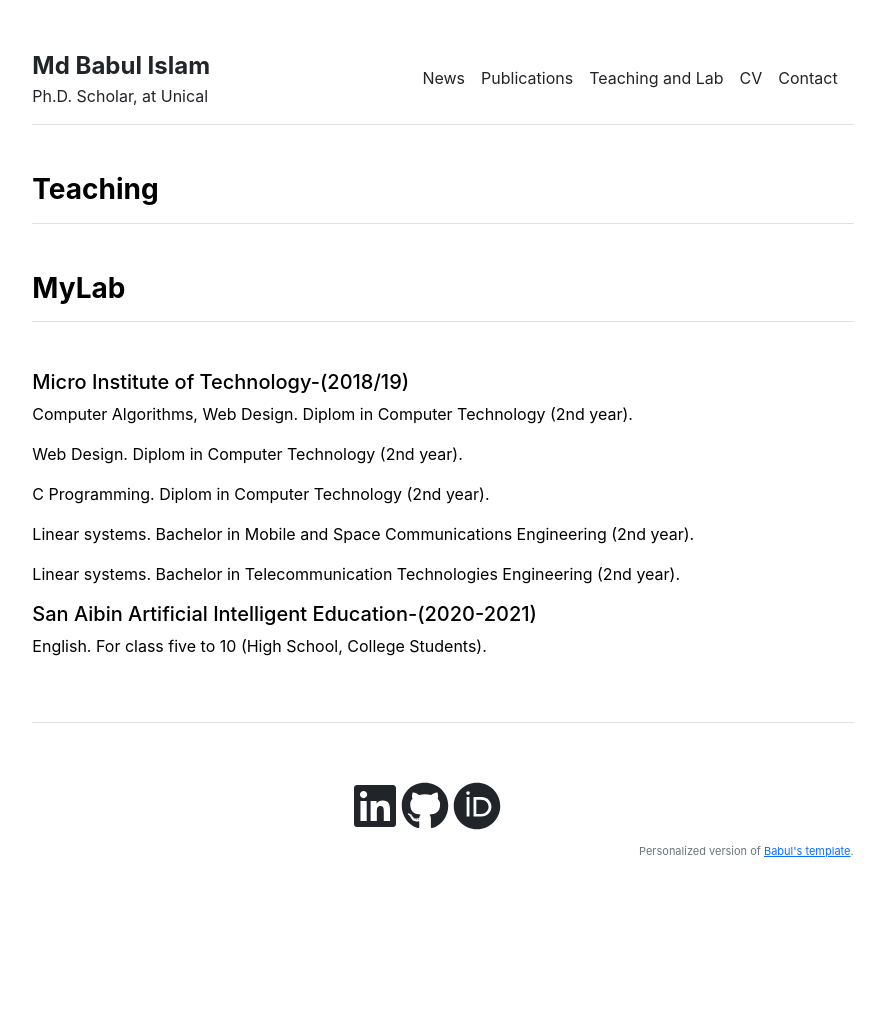
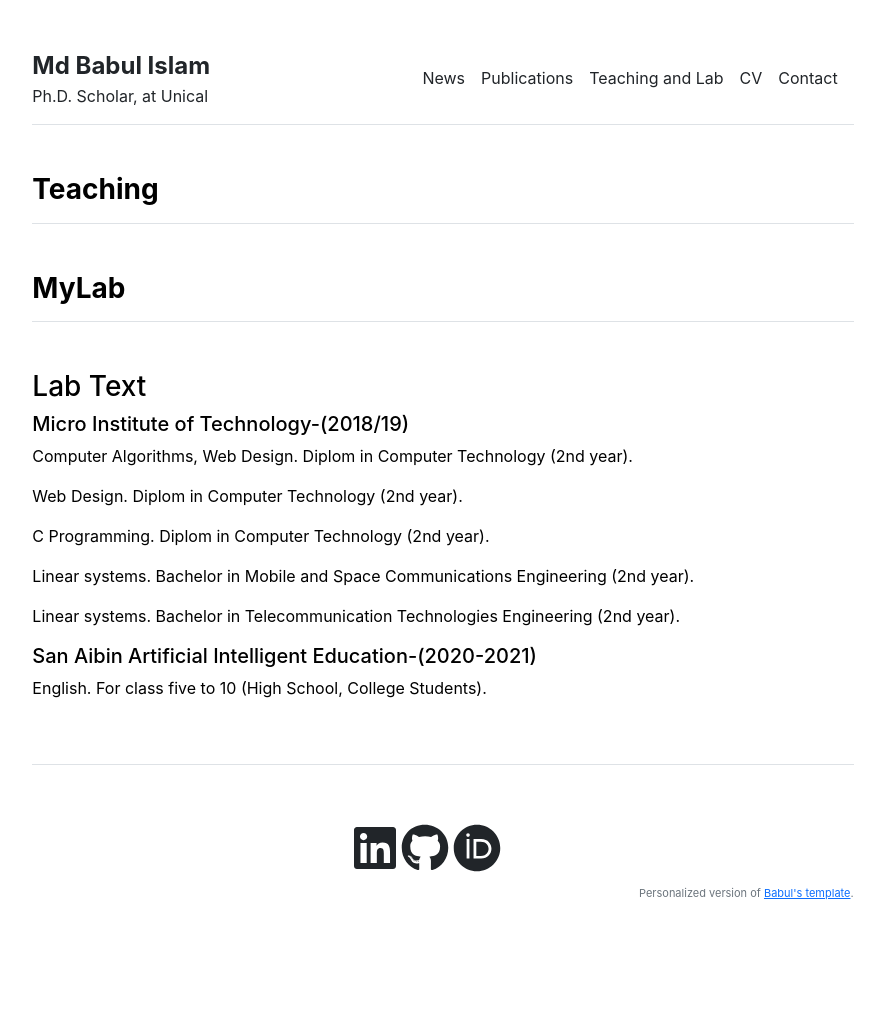
Before and after one commit to babulcseian/babulcseian.github.io, a Jekyll site: the page built from teaching.md, in a window 1280 px wide. Shown: the whole page, without its empty margins (197-1082 px from the left). Built offline with Jekyll 4.4.1, drawn with Linux system fonts in a browser that asks for light colours; a style sheet for code colours, icons or effects is not loaded; before the commit the page ends 972 px from its top, so only the background shows below that.

Commit message:
Update teaching.html

```diff
--- a/_layouts/teaching.html
+++ b/_layouts/teaching.html
@@ -8,6 +8,7 @@ layout: default
   <div>
     <h3 class="fw-bold border-bottom pb-3 mb-5">Teaching</h3>
     <h3 class="fw-bold border-bottom pb-3 mb-5">MyLab</h3>
+    <h3 <a href="https://github.com/babulcseian/babulcseian.github.io/blob/main/Applied%20Bahari%20Big%20Data%20Research%20House/index.html">Lab Text</a> </h3>
     <h5>Micro Institute of Technology-(2018/19)</h5>
     {% for item in site.data.teaching_data %}
       {% if item.place == "carlos" and item.year == "2018-2019" %}
```
